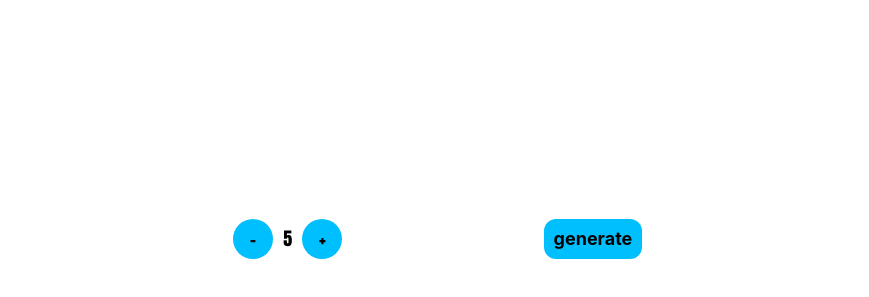
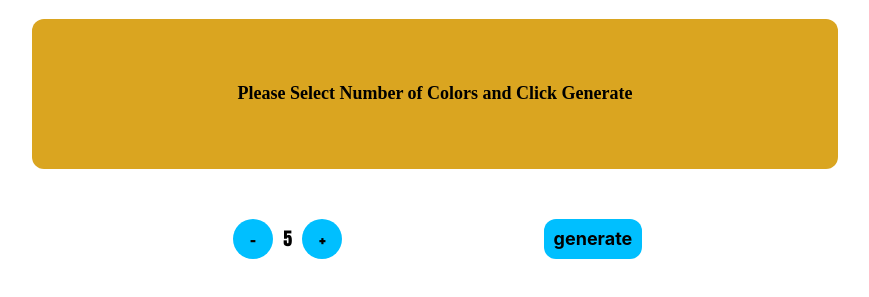
Before and after one commit to ravi956/pallatio, a plain HTML site: page index.html in a window 1280 px wide. Shown: the part 63-360 px from the top of the page, without its empty margins (205-1074 px from the left). Drawn offline with Linux system fonts and the light colour scheme.

Commit message:
initializing the pallete div

```diff
--- a/index.html
+++ b/index.html
@@ -12,7 +12,9 @@
     <div class="title_container">
       <h1 class="title">PALLATIO</h1>
     </div>
-    <div class="pallete_container" id="palleteContainer"></div>
+    <div class="pallete_container initialize" id="palleteContainer">
+      <p>Please Select Number of Colors and Click Generate</p>
+    </div>
     <div class="option_container">
       <div class="option_div">
         <button id="decrementColors">-</button>
--- a/script.js
+++ b/script.js
@@ -29,6 +29,9 @@ function decrementNumberOfColors() {
 
 function generatePallete() {
   const palleteContainer = getElementById('palleteContainer');
+  if (palleteContainer.classList.contains('initialize')) {
+    palleteContainer.classList.remove('initialize');
+  }
   palleteContainer.innerHTML = '';
   for (let count = 0; count < getCurrentNumberOfColors(); count++) {
     const newPalleteColor = getPalleteColorDiv(getRandomColor());
--- a/style.css
+++ b/style.css
@@ -41,8 +41,17 @@ body {
   display: flex;
   align-items: center;
   justify-content: center;
+  font-size: large;
+  font-weight: 600;
   border-radius: 12px;
   background-color: #f8edeb;
+}
+
+.initialize {
+  font-size: large;
+  font-weight: 600;
+  border-radius: 12px;
+  background-color: goldenrod;
 }
 
 .option_div {
```
